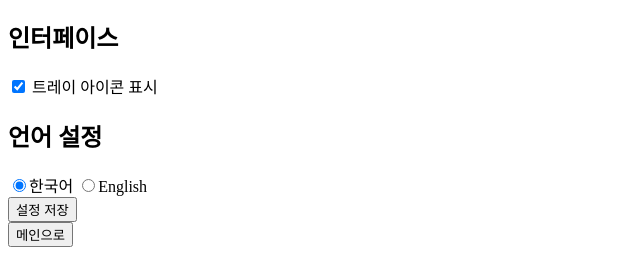
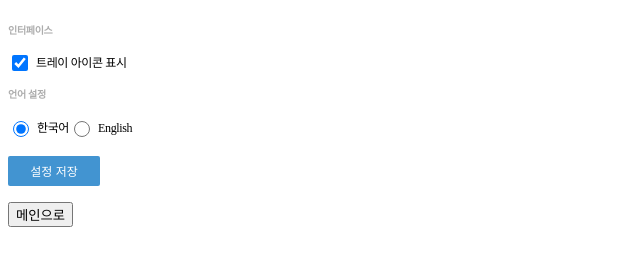
Before and after one commit to H2-won/ipp-printer, a website with bundled scripts: page public/setting.html in a window 1280 px wide. Shown: the part 70-335 px from the top of the page, without its empty margins (0-640 px from the left). Built offline with nearby package versions, Linux system fonts and the light colour scheme.

Commit message:
설정 버튼 및 style [21.07.01]

```diff
--- a/package.json
+++ b/package.json
@@ -2,7 +2,7 @@
   "name": "ipp-printer-tutorial",
   "version": "1.0.0",
   "description": "ipp-printer-tutorial with Electron/TS",
-  "main": "main.ts",
+  "main": "./dist/main.js",
   "scripts": {
     "tsc": "tsc",
     "start": "yarn run tsc && electron ./dist/main.js",
--- a/public/style.css
+++ b/public/style.css
@@ -1,3 +1,53 @@
 #jobInfoContainer div span{
   margin-right: 1rem;
 }
+
+.setting .title{
+  font-size: 10px;
+  color: #ADADAD;
+  line-height: 24px;
+  letter-spacing: -0.03em;
+}
+
+.setting input{
+  width: 16px;
+  height: 16px;
+  margin-right: 8px;
+}
+
+.setting span{
+  font-size: 12px;
+  line-height: 24px;
+  letter-spacing: -0.03em;
+}
+
+.setting button{
+  display: flex;
+  justify-content: center;
+  align-items: center;
+
+  width: 92px;
+  height: 30px;
+  background: #4294D1;
+  border-radius: 2px;
+  border: none;
+  margin: 1rem 0;
+
+  font-size: 12px;
+  color: white;
+}
+
+.setting button:hover{
+  background: royalblue;
+  cursor: pointer;
+}
+
+.setting div{
+  display: flex;
+  justify-content: flex-start;
+  align-items: center;
+}
+
+#en{
+  display: none;
+}
--- a/src/main/printer.ts
+++ b/src/main/printer.ts
@@ -1,4 +1,3 @@
-import { ipcMain } from 'electron';
 import { mainWindow } from '../../main';
 const fs = require('fs'),
   rc = require('rc'),
```
Also changed, not shown: main.ts (+11 -36 lines), public/index.html (+3 -0 lines), src/renderer/renderer.ts (+6 -2 lines), 1 other file.
